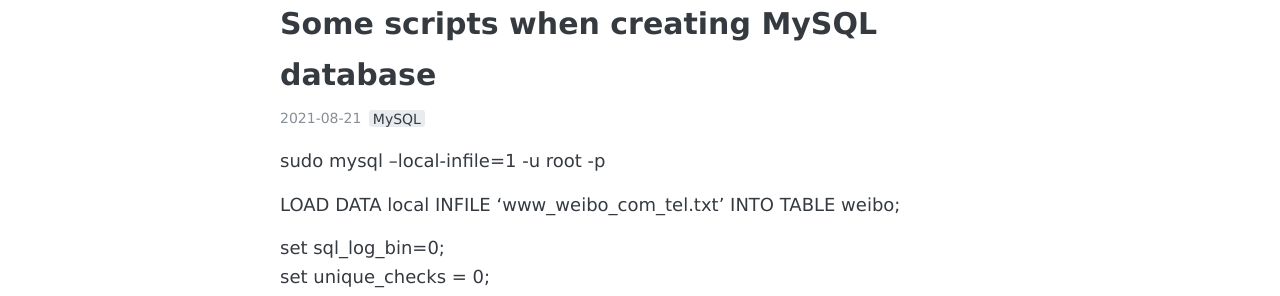
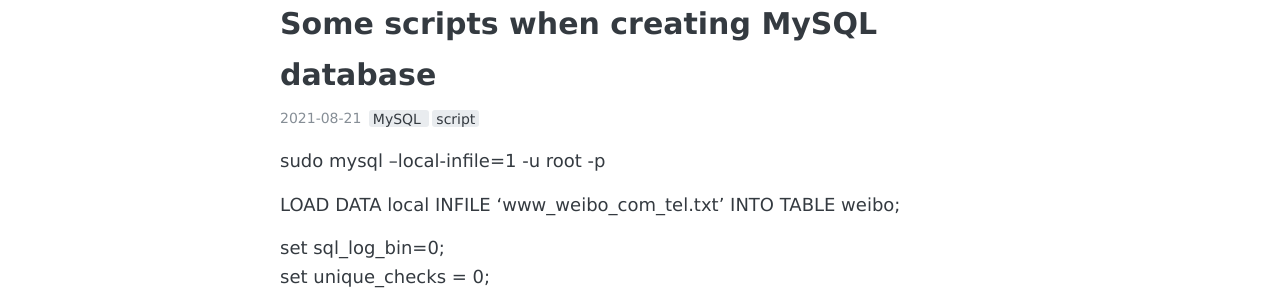
Before and after one commit to ZhiyuanMa2017/ZhiyuanMa2017.github.io, a Jekyll site: the page built from _posts/2021-08-21-mysql.md, in a window 1280 px wide. Shown: the part 163-459 px from the top of the page. Built offline with Jekyll 4.4.1, drawn with Linux system fonts in a browser that asks for light colours.

Commit message:
Update 2021-08-21-mysql.md

```diff
--- a/_posts/2021-08-21-mysql.md
+++ b/_posts/2021-08-21-mysql.md
@@ -3,6 +3,7 @@ layout: post
 title: Some scripts when creating MySQL database
 tags:
   - MySQL
+  - script
 ---
 
 sudo mysql --local-infile=1 -u root -p
```
